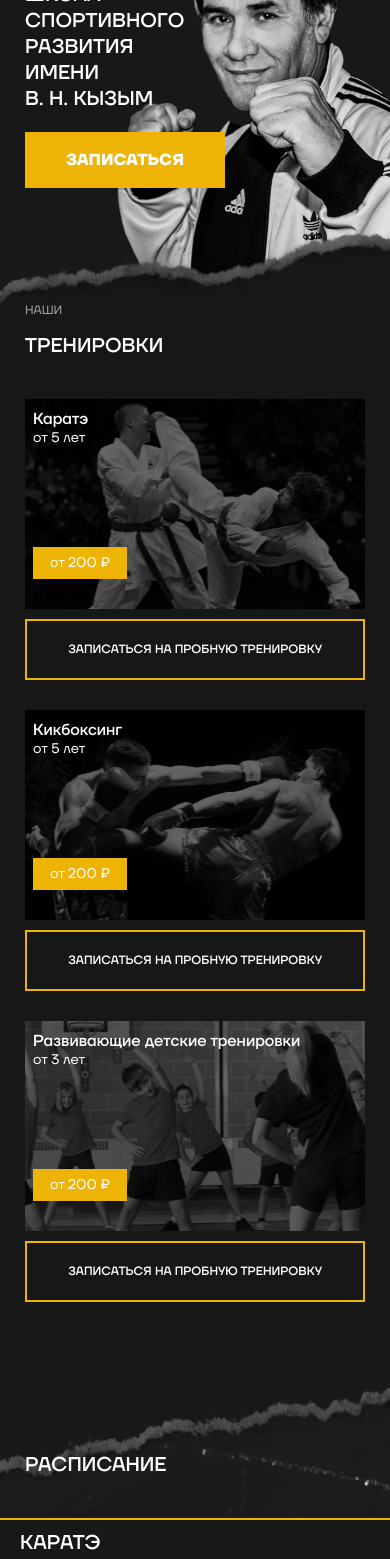
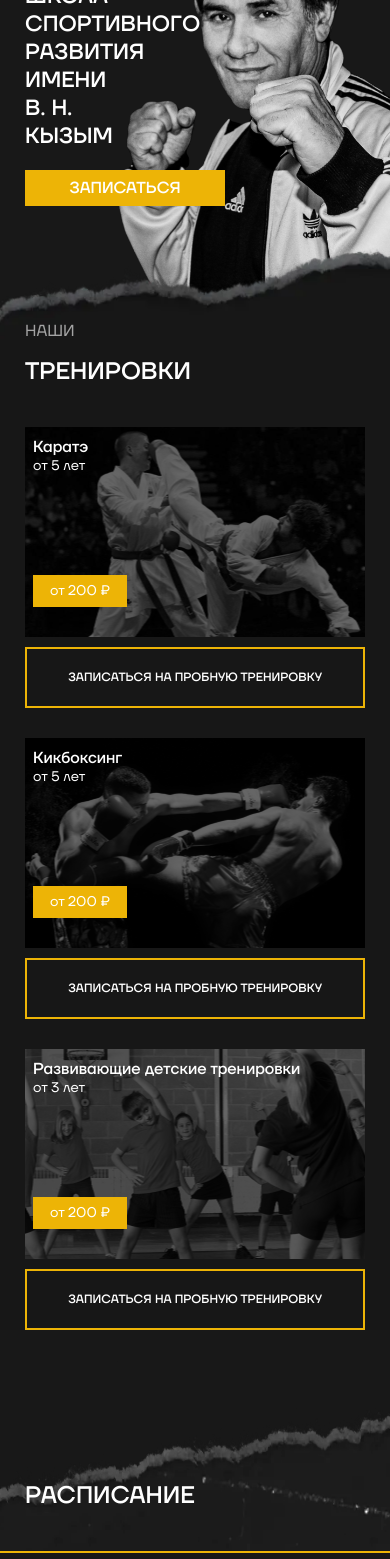
Before and after one commit to MrFokus/school-sports-development, a Nuxt app: page / in a window 390 px wide. Shown: the part 180-1739 px from the top of the page. Built offline with nearby package versions, Linux system fonts and the light colour scheme; what vue-yandex-maps would draw is missing.

Commit message:
fix: fix css

```diff
--- a/pages/index.vue
+++ b/pages/index.vue
@@ -843,7 +843,7 @@ h1 {
   .title-block h1 {
     max-width: 40%;
     color: #FFF;
-    font-size: 20px;
+    font-size: 22px;
     font-weight: 600;
     text-transform: uppercase;
     position: relative;
@@ -862,8 +862,9 @@ h1 {
     max-width: 200px;
     color: #FFF;
     font-size: 16px;
-    font-weight: 700;
+    font-weight: 600;
     text-transform: uppercase;
+    padding: 8px 14px;
   }
 
   .btn-arrow {
@@ -891,14 +892,14 @@ h1 {
 
   .training > .title-training > p:first-child {
     color: #A3A3A3;
-    font-size: 12px;
+    font-size: 16px;
     font-weight: 500;
     text-transform: uppercase;
   }
 
   .training > .title-training > h1 {
     color: #FFF;
-    font-size: 20px;
+    font-size: 24px;
     font-weight: 600;
     text-transform: uppercase;
   }
@@ -914,7 +915,7 @@ h1 {
     justify-content: flex-start;
   }
   .title-schedule > h1{
-    font-size: 20px;
+    font-size: 24px;
     font-weight: 600;
   }
   .title-schedule > button{
@@ -925,12 +926,12 @@ h1 {
     margin: 0 -25px;
   }
   .block-gallery>h1{
-    font-size: 20px;
+    font-size: 24px;
     font-weight: 600;
     margin-bottom: 20px;
   }
   .block-gallery>p{
-    font-size: 12px;
+    font-size: 16px;
     font-weight: 500;
     margin: 0;
     margin-bottom: 4px;
@@ -941,12 +942,12 @@ h1 {
     align-items: flex-start;
   }
   .coaches-block>.title>h1{
-    font-size: 20px;
+    font-size: 24px;
     font-weight: 600;
     margin-bottom: 20px;
   }
   .coaches-block>.title>p{
-    font-size: 12px;
+    font-size: 16px;
     font-weight: 500;
     margin: 0;
     margin-bottom: 4px;
@@ -960,7 +961,7 @@ h1 {
     flex-direction: column;
   }
   .contacts > .title > h1{
-    font-size: 20px;
+    font-size: 24px;
     font-weight: 600;
   }
   .contacts-info>div{
```
